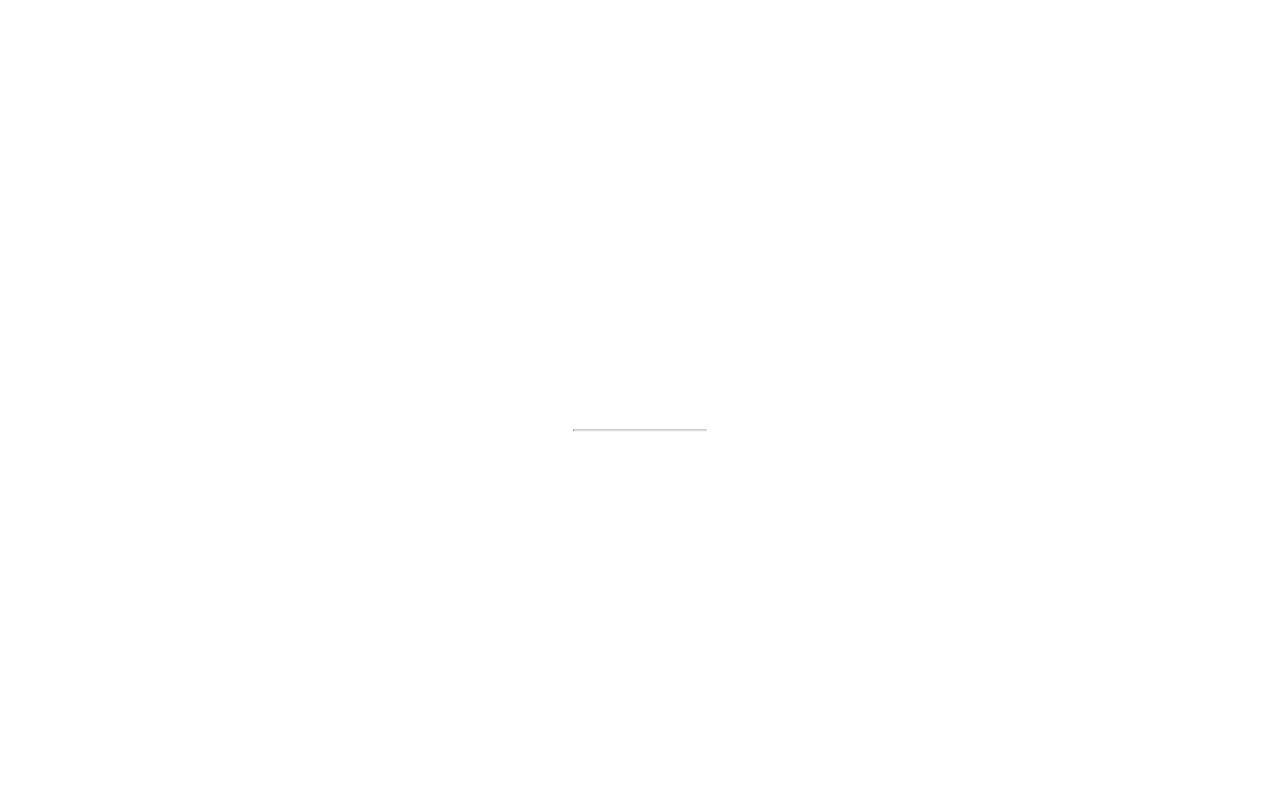
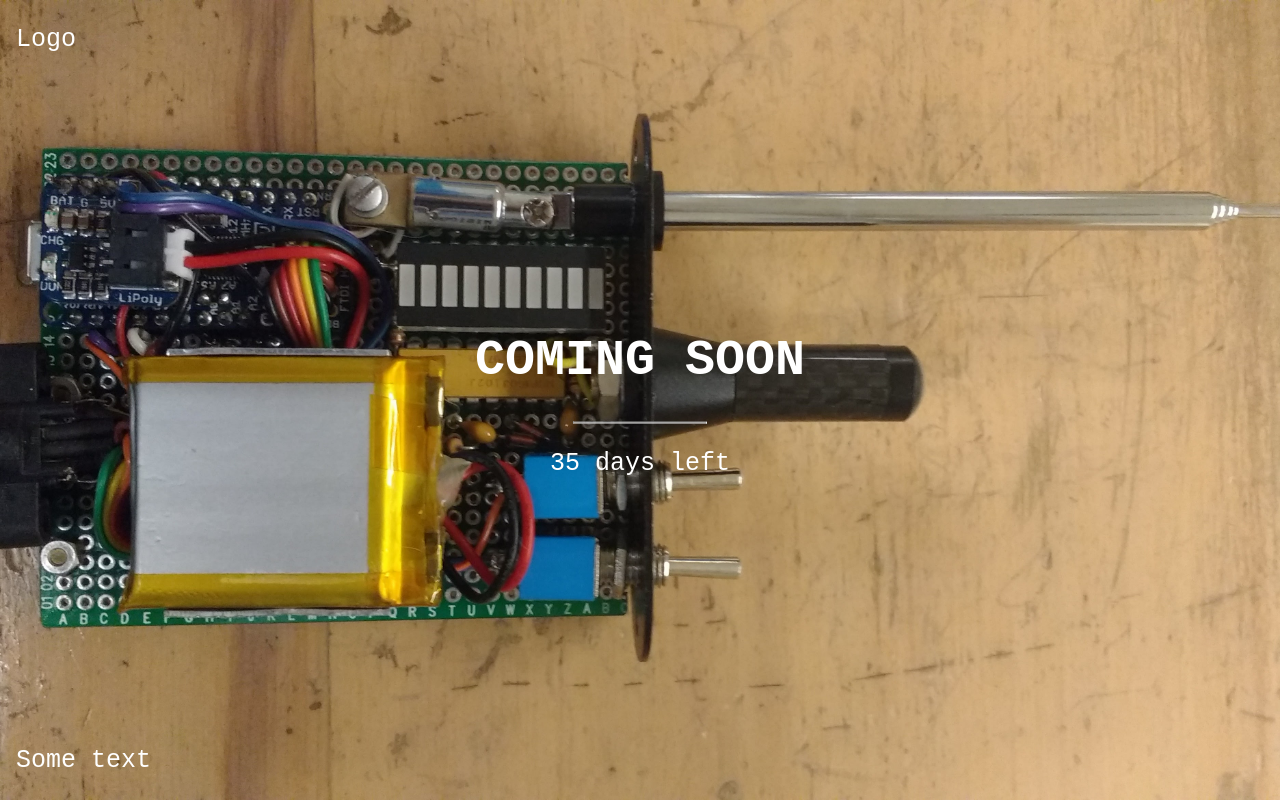
Before and after one commit to highest5/highest5.github.io, a plain HTML site: page index.html in a window 1280 px wide. Drawn offline with Linux system fonts and the light colour scheme.

Commit message:
adding background image

```diff
--- a/index.html
+++ b/index.html
@@ -1,49 +1,33 @@
 <html>
-
-<head>
-    <meta charset="utf-8">
-    <title>Torcelli's Law</title>
-
 <style>
-/* Set height to 100% for body and html to enable the background image to cover the whole page: */
 body, html {
-  height: 100%
+  height: 100%;
+  margin: 0;
 }
 
 .bgimg {
-  /* Background image */
-  background-image: url('/w3images/forestbridge.jpg');
-  /* Full-screen */
+  background-image: url("bg.jpg");
   height: 100%;
-  /* Center the background image */
   background-position: center;
-  /* Scale and zoom in the image */
   background-size: cover;
-  /* Add position: relative to enable absolutely positioned elements inside the image (place text) */
   position: relative;
-  /* Add a white text color to all elements inside the .bgimg container */
   color: white;
-  /* Add a font */
   font-family: "Courier New", Courier, monospace;
-  /* Set the font-size to 25 pixels */
   font-size: 25px;
 }
 
-/* Position text in the top-left corner */
 .topleft {
   position: absolute;
   top: 0;
   left: 16px;
 }
 
-/* Position text in the bottom-left corner */
 .bottomleft {
   position: absolute;
   bottom: 0;
   left: 16px;
 }
 
-/* Position text in the middle */
 .middle {
   position: absolute;
   top: 50%;
@@ -52,13 +36,11 @@ body, html {
   text-align: center;
 }
 
-/* Style the <hr> element */
 hr {
   margin: auto;
   width: 40%;
 }
 </style>
-</head>
 <body>
 
 <div class="bgimg">
@@ -68,7 +50,7 @@ hr {
   <div class="middle">
     <h1>COMING SOON</h1>
     <hr>
-        <p>35 days</p>
+    <p>35 days left</p>
   </div>
   <div class="bottomleft">
     <p>Some text</p>
@@ -76,3 +58,4 @@ hr {
 </div>
 
 </body>
+</html>
```
Also changed, not shown: bg.jpg (added). Lines whose indentation alone changed are shown as unchanged.
